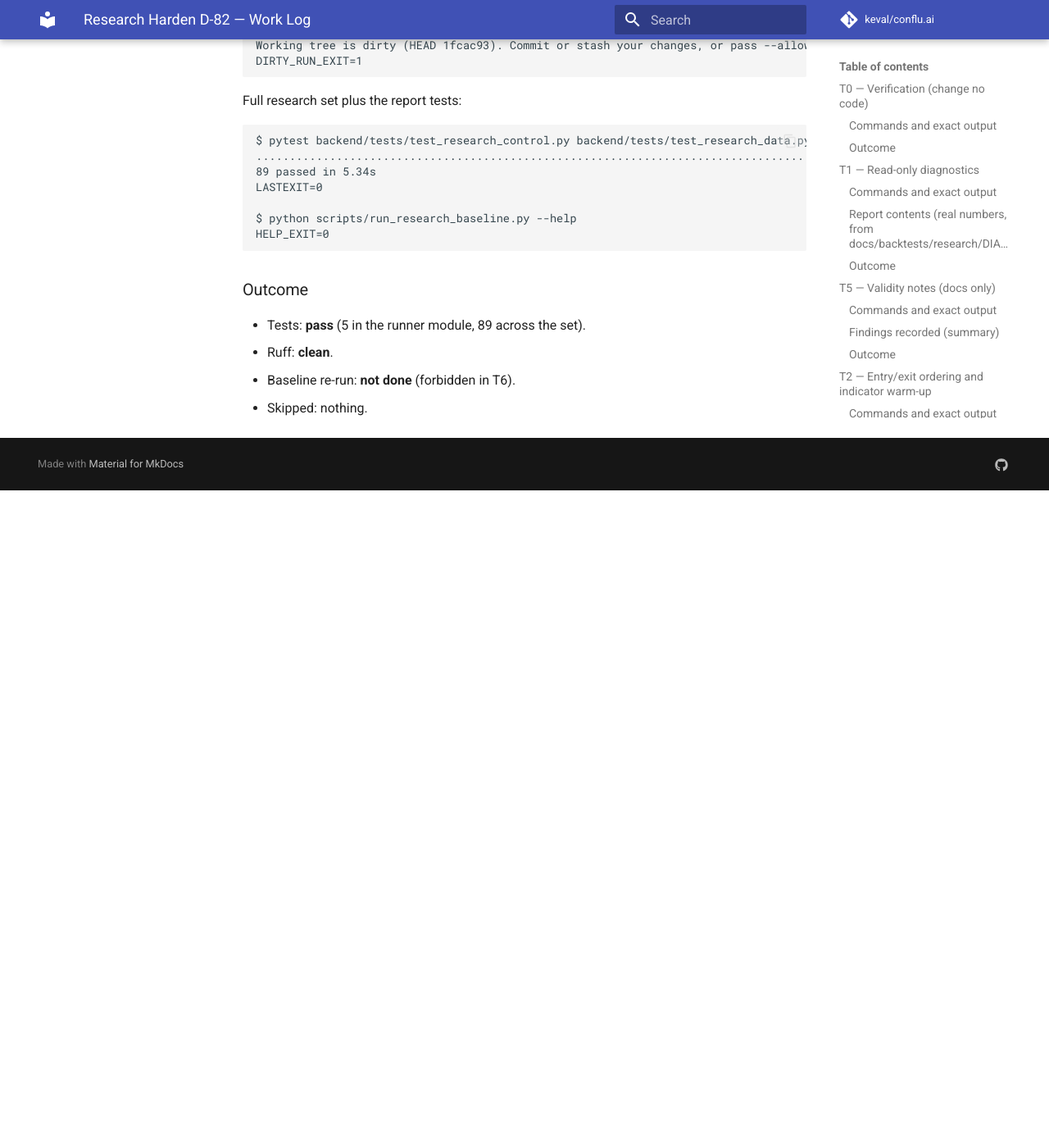
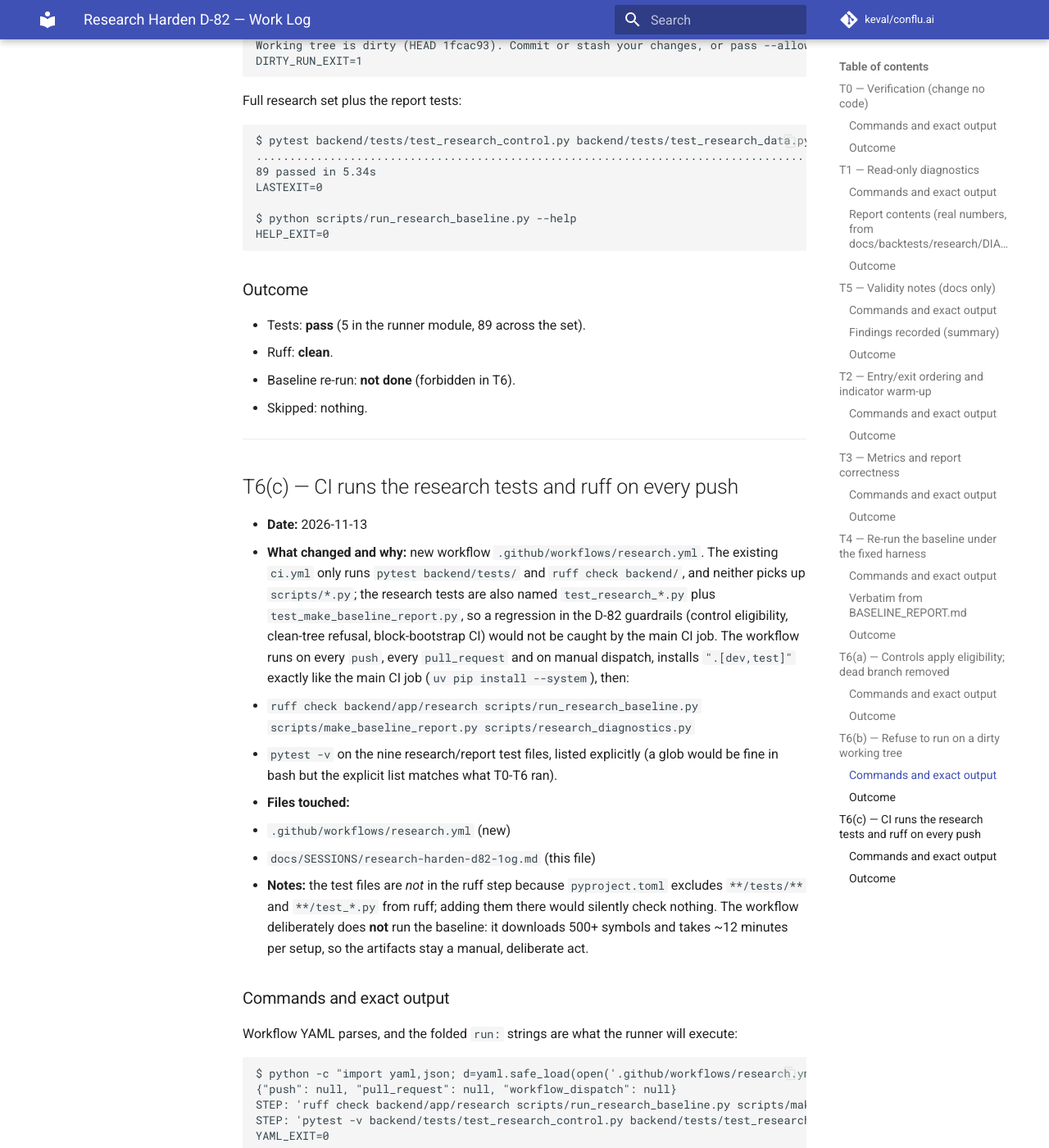
Before and after one commit to mk-keval/conflu.ai, an MkDocs documentation site: the page built from docs/SESSIONS/research-harden-d82-1og.md, in a window 1280 px wide and 1400 px high, scrolled down 16833 px. Shown: the whole window at 82% size. Built offline with MkDocs 1.6.1 and Material for MkDocs 9.7.7, drawn with Linux system fonts in a browser that asks for light colours; comment, search, counter and statistics services are not loaded; before the commit the page ends 17431 px from its top, so only the background shows below that; some of the changed text lies outside the part shown.

Commit message:
ci(research): run research tests and ruff on every push (D-82)

````diff
--- a/docs/SESSIONS/research-harden-d82-1og.md
+++ b/docs/SESSIONS/research-harden-d82-1og.md
@@ -724,3 +724,58 @@ HELP_EXIT=0
 - Ruff: **clean**.
 - Baseline re-run: **not done** (forbidden in T6).
 - Skipped: nothing.
+
+---
+
+## T6(c) — CI runs the research tests and ruff on every push
+
+- **Date:** 2026-11-13
+- **What changed and why:** new workflow `.github/workflows/research.yml`. The existing
+  `ci.yml` only runs `pytest backend/tests/` and `ruff check backend/`, and neither picks
+  up `scripts/*.py`; the research tests are also named `test_research_*.py` plus
+  `test_make_baseline_report.py`, so a regression in the D-82 guardrails (control
+  eligibility, clean-tree refusal, block-bootstrap CI) would not be caught by the main CI
+  job. The workflow runs on every `push`, every `pull_request` and on manual dispatch,
+  installs `".[dev,test]"` exactly like the main CI job (`uv pip install --system`), then:
+  1. `ruff check backend/app/research scripts/run_research_baseline.py scripts/make_baseline_report.py scripts/research_diagnostics.py`
+  2. `pytest -v` on the nine research/report test files, listed explicitly
+     (a glob would be fine in bash but the explicit list matches what T0-T6 ran).
+- **Files touched:**
+  - `.github/workflows/research.yml` (new)
+  - `docs/SESSIONS/research-harden-d82-1og.md` (this file)
+- **Notes:** the test files are *not* in the ruff step because `pyproject.toml` excludes
+  `**/tests/**` and `**/test_*.py` from ruff; adding them there would silently check
+  nothing. The workflow deliberately does **not** run the baseline: it downloads 500+
+  symbols and takes ~12 minutes per setup, so the artifacts stay a manual, deliberate act.
+
+### Commands and exact output
+
+Workflow YAML parses, and the folded `run:` strings are what the runner will execute:
+
+```text
+$ python -c "import yaml,json; d=yaml.safe_load(open('.github/workflows/research.yml',encoding='utf-8')); print(json.dumps(d['on'] if 'on' in d else d[True])); [print('STEP:', repr(s['run'])) for s in d['jobs']['research']['steps'] if 'run' in s and 'pytest' in s['run'] or ('run' in s and 'ruff' in s['run'])]"
+{"push": null, "pull_request": null, "workflow_dispatch": null}
+STEP: 'ruff check backend/app/research scripts/run_research_baseline.py scripts/make_baseline_report.py scripts/research_diagnostics.py'
+STEP: 'pytest -v backend/tests/test_research_control.py backend/tests/test_research_data.py backend/tests/test_research_diagnostics.py backend/tests/test_research_engine.py backend/tests/test_research_indicators.py backend/tests/test_research_metrics.py backend/tests/test_research_runner.py backend/tests/test_research_setups.py backend/tests/test_make_baseline_report.py'
+YAML_EXIT=0
+```
+
+The same two commands run locally, in this tree:
+
+```text
+$ ruff check backend/app/research scripts/run_research_baseline.py scripts/make_baseline_report.py scripts/research_diagnostics.py
+All checks passed!
+RUFF_EXIT=0
+
+$ pytest -v backend/tests/test_research_control.py backend/tests/test_research_data.py backend/tests/test_research_diagnostics.py backend/tests/test_research_engine.py backend/tests/test_research_indicators.py backend/tests/test_research_metrics.py backend/tests/test_research_runner.py backend/tests/test_research_setups.py backend/tests/test_make_baseline_report.py
+... (89 lines of PASSED) ...
+============================================================================================== 89 passed in 5.52s ==============================================================================================
+LASTEXIT=0
+```
+
+### Outcome
+
+- Workflow: **valid YAML**, both steps pass locally (ruff clean, 89 passed).
+- Baseline re-run: **not done** (forbidden in T6).
+- Skipped: nothing. The workflow itself is only exercised once pushed to GitHub; it was
+  not run on Actions from this machine, and no push was made (per task rules).
````
Also changed, not shown: 1 other file.
